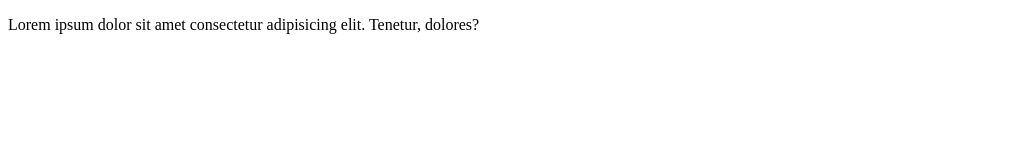
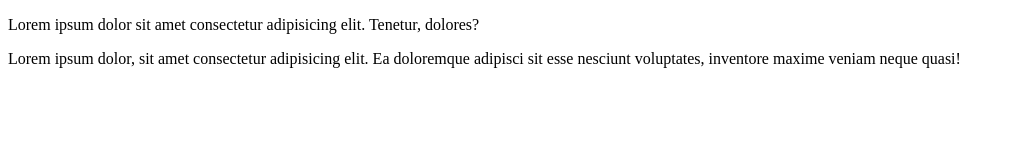
Before and after one commit to nimcan-awad/first-github, a plain HTML site: page index.html in a window 1280 px wide. Shown: the whole page, without its empty margins (0-1014 px from the left). Drawn offline with Linux system fonts and the light colour scheme.

Commit message:
initial commit

```diff
--- a/index.html
+++ b/index.html
@@ -10,5 +10,8 @@
     <p>
         Lorem ipsum dolor sit amet consectetur adipisicing elit. Tenetur, dolores?
     </p>
+    <p>
+        Lorem ipsum dolor, sit amet consectetur adipisicing elit. Ea doloremque adipisci sit esse nesciunt voluptates, inventore maxime veniam neque quasi!
+    </p>
 </body>
 </html>
```
